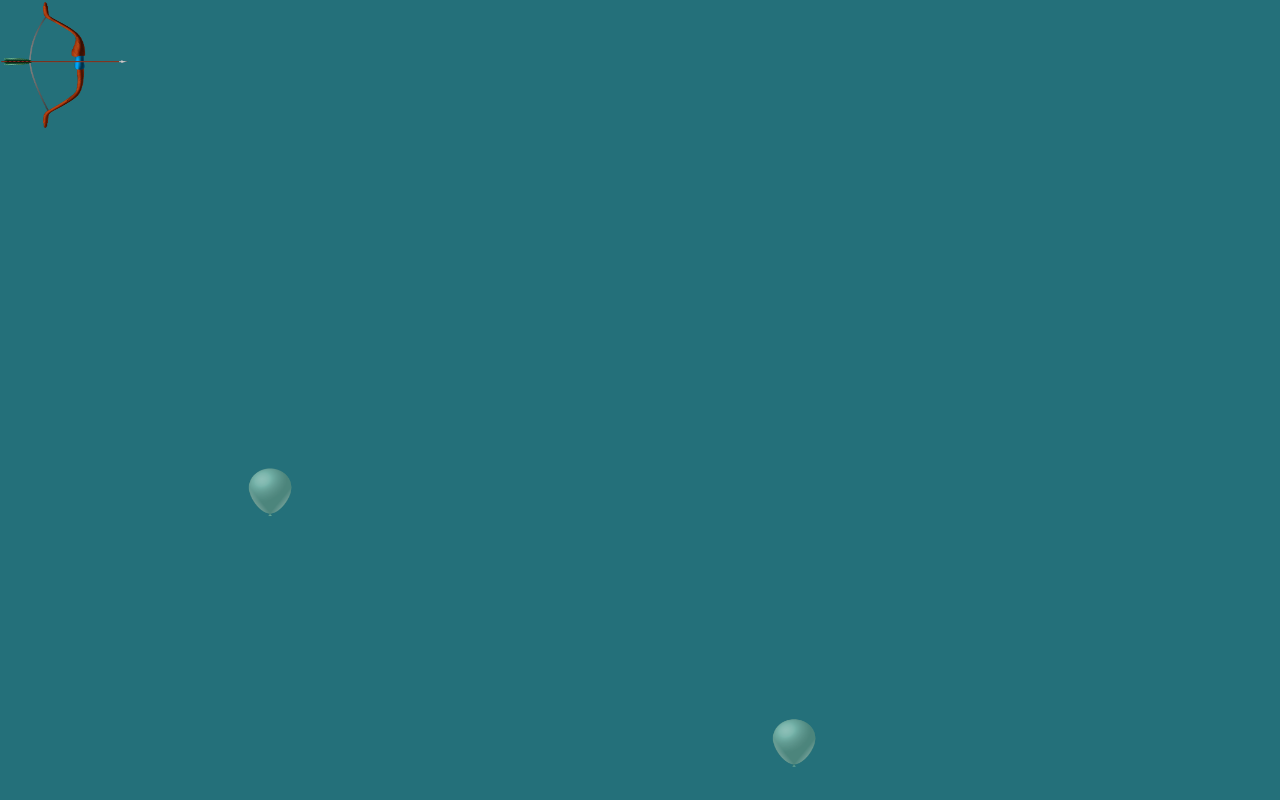
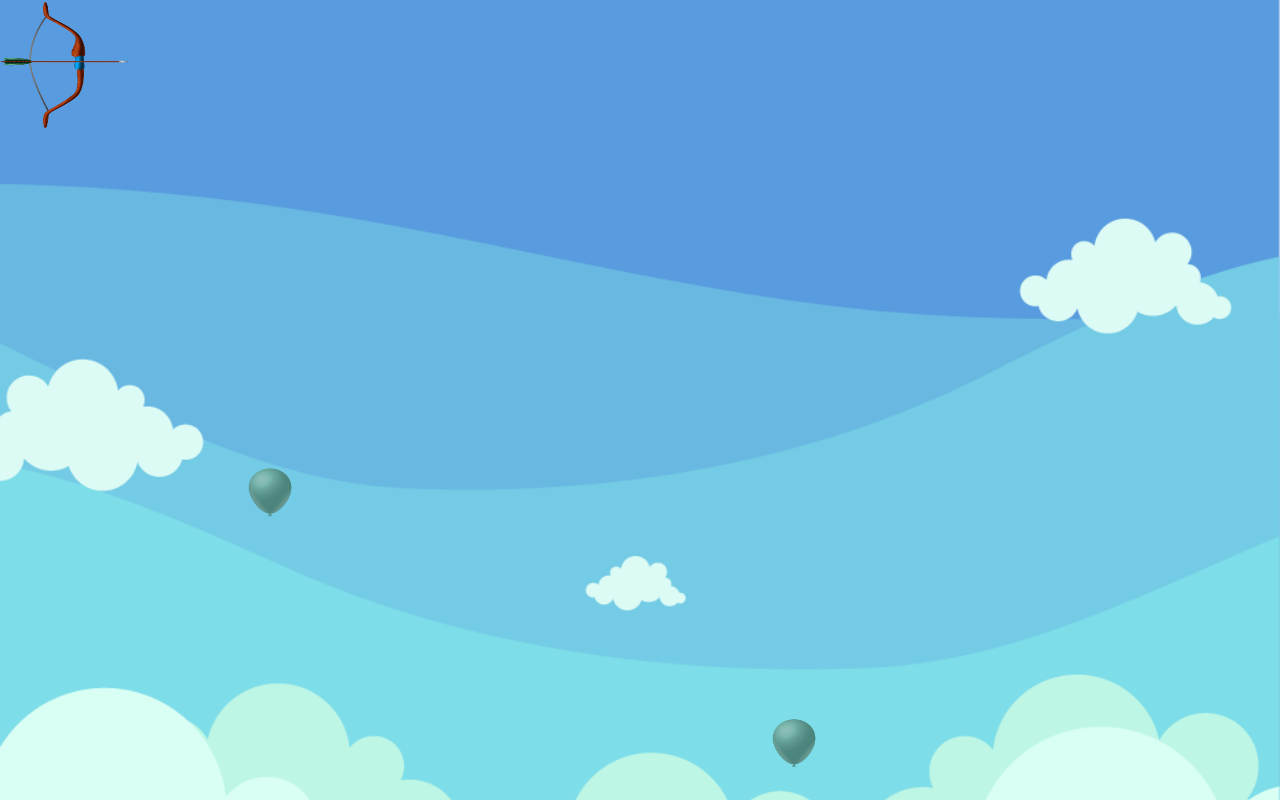
Before and after one commit to JulianKizeno/digital-archer, a plain HTML site: page index.html in a window 1280 px wide. Drawn offline with Linux system fonts and the light colour scheme.

Commit message:
background changed

```diff
--- a/index.html
+++ b/index.html
@@ -11,7 +11,8 @@
         }
 
         #myCanvas{
-            background-color: rgb(36, 112, 122);
+            background: url('./images/background.png');
+            background-size: cover;
         }
     </style>
 </head>
```
